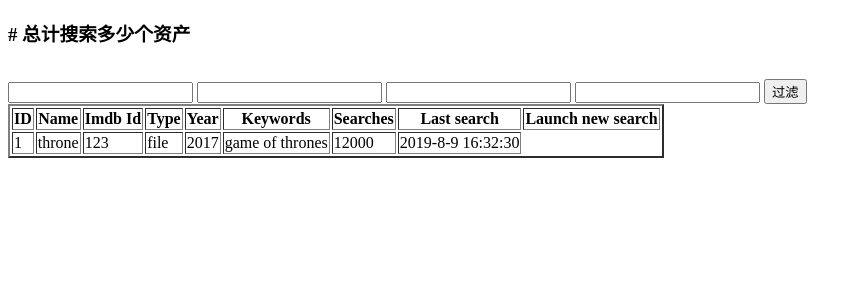
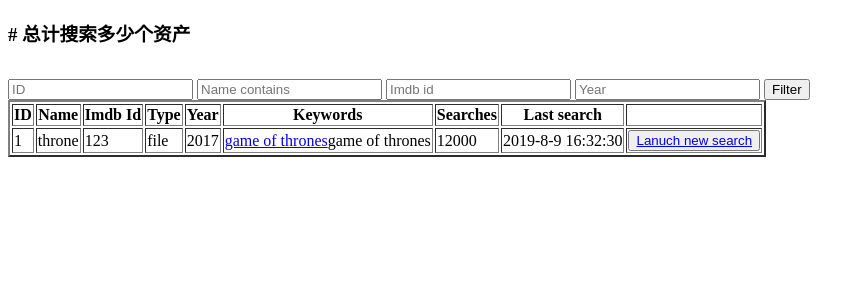
Before and after one commit to bipbopbee/spiderbasedonbaidu, a Flask app: template lightwebapp/templates/search_bak.html in a window 1280 px wide. Shown: the top 300 px of the page, without its empty margins (0-865 px from the left). Run offline with Flask 2, Linux system fonts and the light colour scheme; the template is opened without the code that fills it, so the values that code supplies are empty; some libraries are stand-ins or nearby versions.

Commit message:
修改搜索页面

```diff
--- a/lightwebapp/templates/search_bak.html
+++ b/lightwebapp/templates/search_bak.html
@@ -60,11 +60,11 @@ function subForm() {
 </script>
 <body>
     <h3># 总计搜索多少个资产</h2>
-        <input type="text" class="txt_input" name="ID"  value="" style="margin-top:10px;" id="ID"/>
-        <input type="text" class="txt_input" name="keyword"  value="" style="margin-top:10px;" id="keyword"/>
-        <input type="text" class="txt_input" name="imdbid"  value="" style="margin-top:10px;" id="imdbid"/>
-        <input type="text" class="txt_input" name="Year"  value="" style="margin-top:10px;" id="Year"/>
-        <button type="button" title="Filter" class="button-new" style="margin-top:15px;" onclick="subForm()">过滤</button>
+        <input type="text" class="txt_input" name="ID"  value="" style="margin-top:10px;" id="ID" placeholder="ID"/>
+        <input type="text" class="txt_input" name="keyword"  value="" style="margin-top:10px;" id="keyword" placeholder="Name contains"/>
+        <input type="text" class="txt_input" name="imdbid"  value="" style="margin-top:10px;" id="imdbid" placeholder="Imdb id"/>
+        <input type="text" class="txt_input" name="Year"  value="" style="margin-top:10px;" id="Year" placeholder="Year"/>
+        <button type="button" title="Filter" class="button-new" style="margin-top:15px;" onclick="subForm()">Filter</button>
     <table id="mytable" border="2">
         <thead>
         <th>ID</th>
@@ -75,16 +75,17 @@ function subForm() {
         <th>Keywords</th>
         <th>Searches</th>
         <th>Last search</th>
-        <th>Launch new search</th>
+        <th></th>
         <tr>
             <td>1</td>
             <td>throne</td>
             <td>123</td>
             <td>file</td>
             <td>2017</td>
-            <td>game of thrones</td>
+            <td><a href="language_filter.html">game of thrones</a>game of thrones</td>
             <td>12000</td>
             <td>2019-8-9 16:32:30</td>
+            <td><button type="button" title="Filter" class="button-new" style="margin-top:0px;" onclick="subForm()"><a href="lanuch_new_search.html">Lanuch new search</a></button></td>
         </tr>
         </thead>
         <tbody id="test">
```
